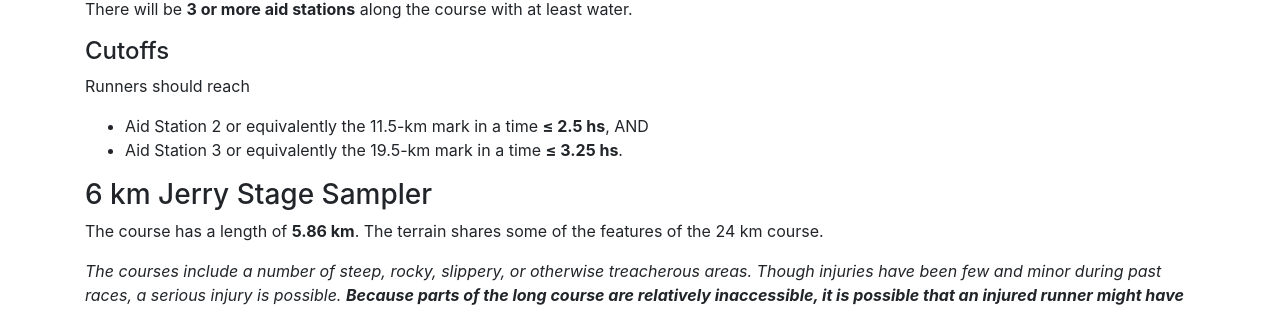
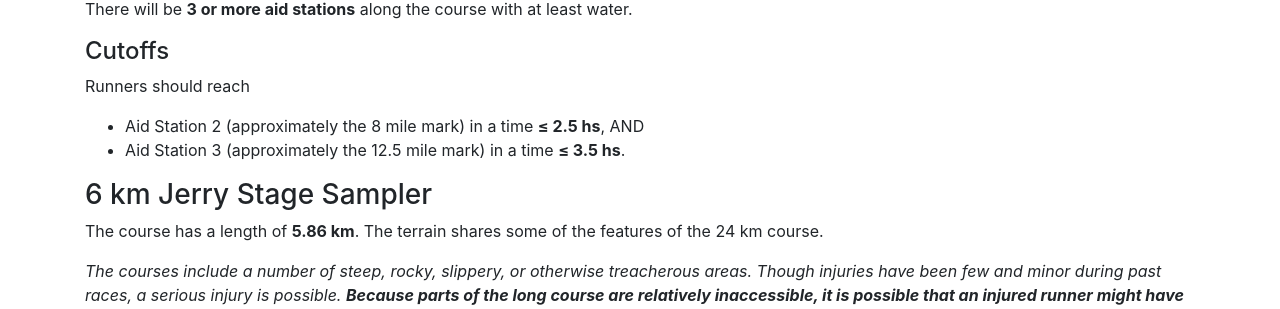
Before and after one commit to ShenipsitStriders/ShenipsitStriders.github.io, a Jekyll site: the page built from club-races/soapstone-mountain-trail-races.md, in a window 1280 px wide and 900 px high, scrolled down 563 px. Shown: the part 144-453 px from the top of the window. Built offline with Jekyll 4.4.1, drawn with Linux system fonts in a browser that asks for light colours; nearby versions of some CDN libraries; our own code applies the rules of GitHub Pages for plain Markdown files.

Commit message:
updated Soapstone aid station cutoff distance and time

```diff
--- a/club-races/soapstone-mountain-trail-races.md
+++ b/club-races/soapstone-mountain-trail-races.md
@@ -29,8 +29,8 @@ There will be **3 or more aid stations** along the course with at least water.
 #### Cutoffs
 Runners should reach
 
-* Aid Station 2 or equivalently the 11.5-km mark in a time **≤ 2.5 hs**, AND
-* Aid Station 3 or equivalently the 19.5-km mark in a time **≤ 3.25 hs**.
+* Aid Station 2 (approximately the 8 mile mark) in a time **≤ 2.5 hs**, AND
+* Aid Station 3 (approximately the 12.5 mile mark) in a time **≤ 3.5 hs**.
 
 
 ### 6 km Jerry Stage Sampler
```
